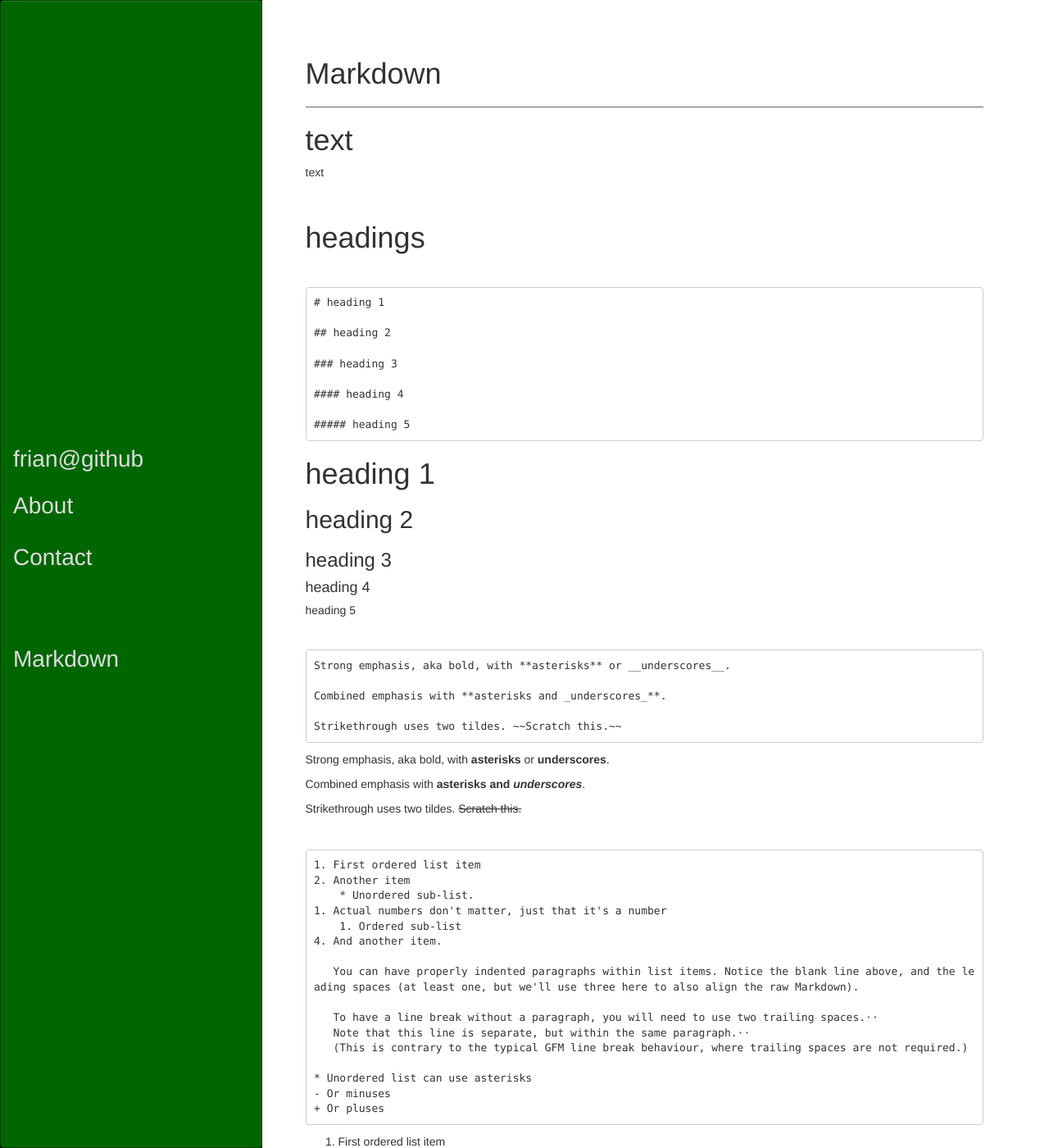
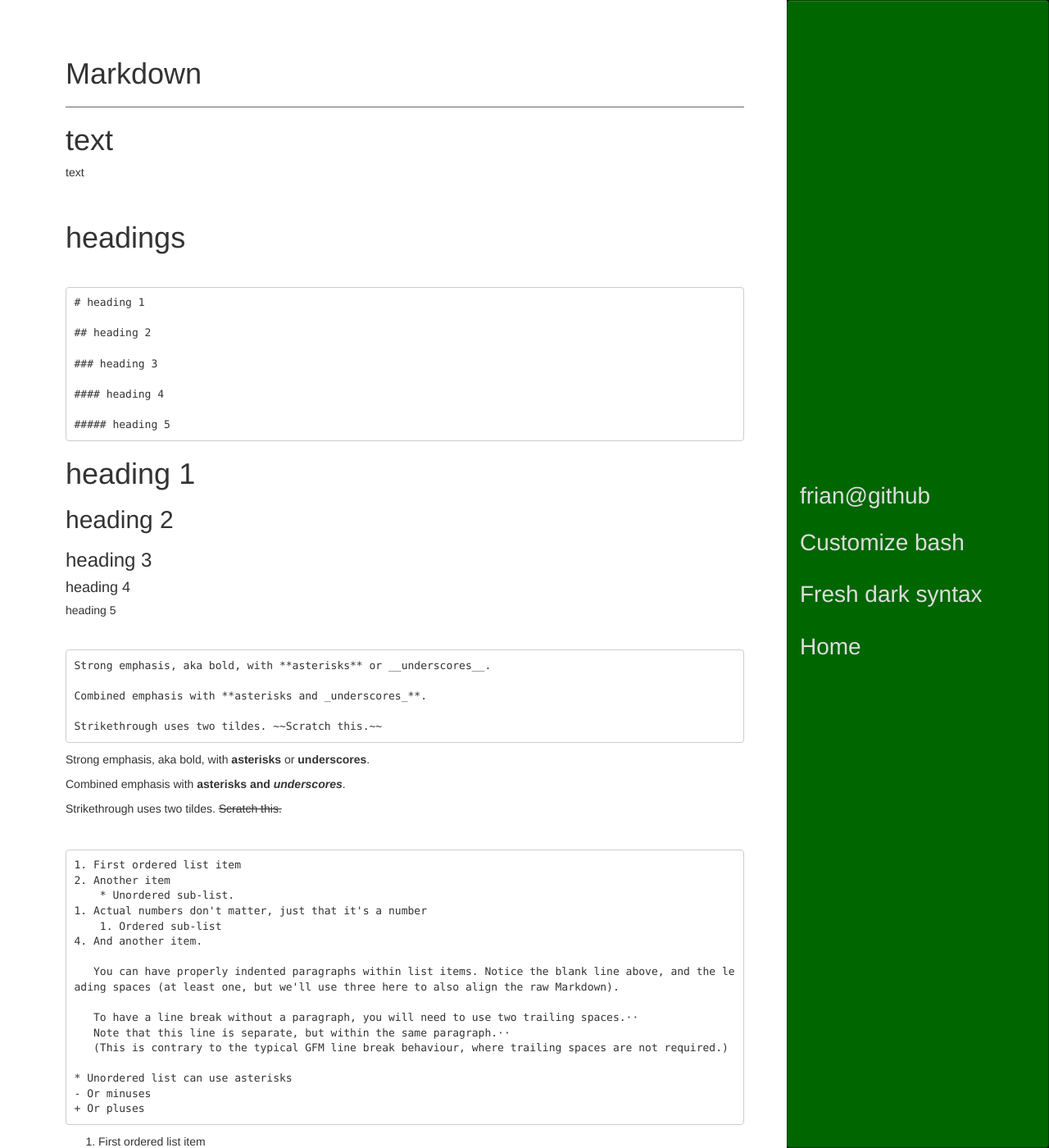
Before and after one commit to frian/frian.github.io, a Jekyll site: the page built from index.md, in a window 1280 px wide and 1400 px high. Shown: the whole window at 82% size. Built offline with Jekyll 4.4.1, drawn with Linux system fonts in a browser that asks for light colours; our own code applies the rules of GitHub Pages for plain Markdown files.

Commit message:
renamed pages - moved sidebar to right

```diff
--- a/_layouts/default.html
+++ b/_layouts/default.html
@@ -5,7 +5,11 @@
     <div class="container">
         <div class="row">
 
-            <div class="sidebar sidebar-inverse col-sm-3">
+            <div class="content col-md-9">
+                {{ content }}
+            </div>
+
+            <div class="sidebar sidebar-inverse col-sm-3 col-md-offset-9">
                 <div class="navbar navbar-default" role="navigation">
 
                     <div class="navbar-header">
@@ -23,8 +27,9 @@
                         <ul class="nav navbar-nav" id="sidenav01">
 
                             {% for p in site.pages %}
-                            <li><a href="{{ p.url }}">{{ p.title }}</a></li>
-                            <!-- <li><a href="#">fresh dark syntax</a></li> -->
+                                {% if p.name contains '.md' %}
+                                    <li><a href="{{ p.url }}">{{ p.title }}</a></li>
+                                {% endif %}
                             {% endfor %}
                         </ul>
                     </div><!--/.nav-collapse -->
@@ -32,10 +37,6 @@
                 </div>
             </div>
 
-            <div class="content col-md-9 col-md-offset-3">
-               {{ content }}
-            </div>
-
         </div>
     </div>
 
--- /dev/null
+++ b/_pages/01_customize_bash.md
@@ -0,0 +1,7 @@
+---
+layout: page
+title: Customize bash
+permalink: /customize-bash/
+---
+
+About content goes here...
--- a/_sass/_layout.scss
+++ b/_sass/_layout.scss
@@ -5,6 +5,10 @@ $border-color: #040;
 
 .sidebar {
     padding: 0;
+    position: absolute;
+    top: 0;
+    height: 50px;
+    width: 100%;
 }
 
 .sidebar, .navbar-header, .navbar-collapse {
@@ -80,13 +84,18 @@ ul {
     width: 100%;
 }
 
+.content {
+    margin-top: 50px;
+    padding: 10px;
+}
+
 
 @media (min-width: 768px) {
 
     .sidebar {
         position: fixed;
         top: 0;
-        left: 0;
+        right: 0;
         bottom: 0;
         z-index: 1000;
         background-color: #000;
@@ -94,6 +103,7 @@ ul {
         height: 100%;
         justify-content: center;
         align-items: center;
+        width: 25%;
     }
 
     .sidebar-navbar-collapse ul li {
@@ -106,7 +116,7 @@ ul {
     }
 
     .content {
-        left: 25%;
+        margin-top: 0;
     }
 
     .navbar-default .navbar-brand {
--- a/index.md
+++ b/index.md
@@ -1,6 +1,7 @@
 ---
 layout: default
-
+title: Home
+permalink: /
 ---
 
 # Markdown
```
Also changed, not shown: _pages/01_about.md (deleted, +0 -7 lines), _pages/02_contact.md (deleted, +0 -7 lines), _pages/02_fresh_dark_syntax.md (added, +7 -0 lines).
